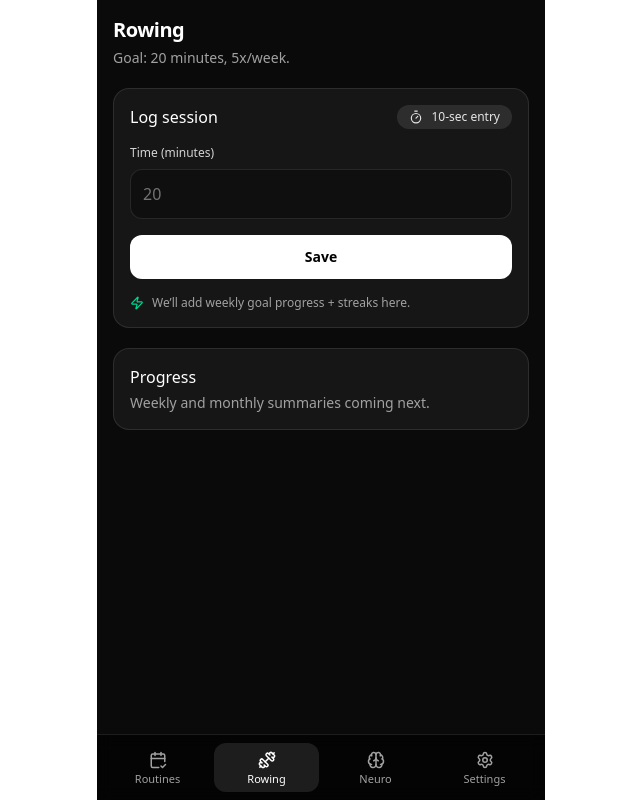
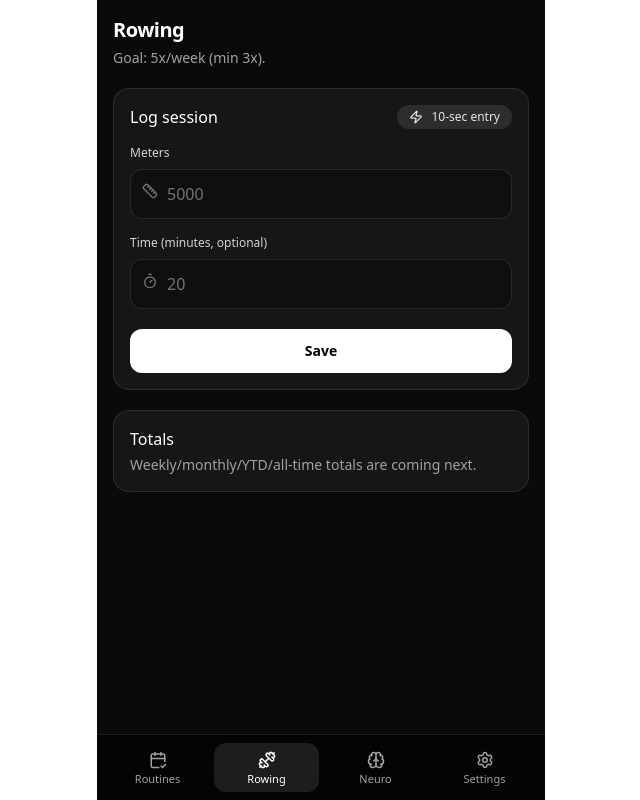
Before and after one commit to DMALUVM/Trackers, a Next.js app: page /app/rowing in a window 1280 px wide. Shown: the whole page, without its empty margins (319-959 px from the left). Built offline with nearby package versions, Linux system fonts and the light colour scheme; no server answers.

Commit message:
Rowing meters logging + progress totals (week/month/YTD/all-time)

```diff
--- a/src/app/app/rowing/page.tsx
+++ b/src/app/app/rowing/page.tsx
@@ -1,46 +1,109 @@
-import { Timer, Zap } from "lucide-react";
+"use client";
+
+import { useMemo, useState } from "react";
+import { Timer, Zap, Ruler } from "lucide-react";
+import { toDateKey } from "@/lib/supabaseData";
+import { addActivityLog } from "@/lib/activity";
 
 export default function RowingPage() {
+  const todayKey = useMemo(() => toDateKey(new Date()), []);
+  const [minutes, setMinutes] = useState<string>("");
+  const [meters, setMeters] = useState<string>("");
+  const [status, setStatus] = useState<string>("");
+
+  const save = async () => {
+    setStatus("Saving...");
+    try {
+      const m = meters.trim() ? Number(meters) : NaN;
+      if (!Number.isFinite(m) || m <= 0) {
+        setStatus("Please enter meters (e.g., 5000). ");
+        return;
+      }
+
+      const min = minutes.trim() ? Number(minutes) : null;
+      const notes = min && Number.isFinite(min) ? `time_min:${min}` : null;
+
+      await addActivityLog({
+        dateKey: todayKey,
+        activityKey: "rowing",
+        value: m,
+        unit: "meters",
+        notes,
+      });
+
+      setStatus("Saved.");
+      setMeters("");
+      setMinutes("");
+      setTimeout(() => setStatus(""), 1200);
+    } catch (e: any) {
+      setStatus(`Save failed: ${e?.message ?? String(e)}`);
+    }
+  };
+
   return (
     <div className="space-y-5">
       <header className="space-y-1">
         <h1 className="text-xl font-semibold tracking-tight">Rowing</h1>
-        <p className="text-sm text-neutral-400">Goal: 20 minutes, 5x/week.</p>
+        <p className="text-sm text-neutral-400">Goal: 5x/week (min 3x).</p>
       </header>
 
       <section className="rounded-2xl border border-white/10 bg-white/5 p-4">
         <div className="flex items-center justify-between">
           <h2 className="text-base font-medium">Log session</h2>
           <span className="inline-flex items-center gap-2 rounded-full bg-white/10 px-3 py-1 text-xs text-neutral-200">
-            <Timer size={14} /> 10-sec entry
+            <Zap size={14} /> 10-sec entry
           </span>
         </div>
 
         <div className="mt-4 grid gap-2">
-          <label className="text-xs font-medium text-neutral-300">Time (minutes)</label>
+          <label className="text-xs font-medium text-neutral-300">Meters</label>
+          <div className="relative">
+            <Ruler size={16} className="absolute left-3 top-3.5 text-neutral-500" />
             <input
-            className="w-full rounded-xl border border-white/10 bg-black/30 px-3 py-3 text-base text-white placeholder:text-neutral-500"
+              className="w-full rounded-xl border border-white/10 bg-black/30 pl-9 pr-3 py-3 text-base text-white placeholder:text-neutral-500"
+              type="number"
+              min={0}
+              step={1}
+              placeholder="5000"
+              inputMode="numeric"
+              value={meters}
+              onChange={(e) => setMeters(e.target.value)}
+            />
+          </div>
+
+          <label className="mt-2 text-xs font-medium text-neutral-300">
+            Time (minutes, optional)
+          </label>
+          <div className="relative">
+            <Timer size={16} className="absolute left-3 top-3.5 text-neutral-500" />
+            <input
+              className="w-full rounded-xl border border-white/10 bg-black/30 pl-9 pr-3 py-3 text-base text-white placeholder:text-neutral-500"
               type="number"
               min={0}
               step={0.1}
               placeholder="20"
               inputMode="decimal"
+              value={minutes}
+              onChange={(e) => setMinutes(e.target.value)}
             />
-          <button className="mt-2 rounded-xl bg-white px-4 py-3 text-sm font-semibold text-black">
+          </div>
+
+          <button
+            className="mt-3 rounded-xl bg-white px-4 py-3 text-sm font-semibold text-black"
+            onClick={save}
+            type="button"
+          >
             Save
           </button>
-        </div>
 
-        <div className="mt-4 flex items-center gap-2 text-xs text-neutral-400">
-          <Zap size={14} className="text-emerald-400" />
-          <span>We’ll add weekly goal progress + streaks here.</span>
+          {status ? <p className="text-xs text-neutral-400">{status}</p> : null}
         </div>
       </section>
 
       <section className="rounded-2xl border border-white/10 bg-white/5 p-4">
-        <h2 className="text-base font-medium">Progress</h2>
+        <h2 className="text-base font-medium">Totals</h2>
         <p className="mt-1 text-sm text-neutral-400">
-          Weekly and monthly summaries coming next.
+          Weekly/monthly/YTD/all-time totals are coming next.
         </p>
       </section>
     </div>
--- /dev/null
+++ b/src/lib/activity.ts
@@ -0,0 +1,66 @@
+import { format } from "date-fns";
+import { supabase } from "@/lib/supabaseClient";
+import { getUserId } from "@/lib/supabaseData";
+
+export type ActivityKey = "rowing" | "walking" | "running";
+export type ActivityUnit = "meters" | "miles";
+
+export function dateKey(d: Date) {
+  return format(d, "yyyy-MM-dd");
+}
+
+export async function addActivityLog(opts: {
+  dateKey: string;
+  activityKey: ActivityKey;
+  value: number;
+  unit: ActivityUnit;
+  notes?: string | null;
+}) {
+  const userId = await getUserId();
+  const { error } = await supabase.from("activity_logs").insert({
+    user_id: userId,
+    date: opts.dateKey,
+    activity_key: opts.activityKey,
+    value: opts.value,
+    unit: opts.unit,
+    notes: opts.notes ?? null,
+  });
+  if (error) throw error;
+}
+
+export async function sumActivity(opts: {
+  from: string;
+  to: string;
+  activityKey: ActivityKey;
+  unit: ActivityUnit;
+}) {
+  const userId = await getUserId();
+  const { data, error } = await supabase
+    .from("activity_logs")
+    .select("value")
+    .eq("user_id", userId)
+    .eq("activity_key", opts.activityKey)
+    .eq("unit", opts.unit)
+    .gte("date", opts.from)
+    .lte("date", opts.to);
+  if (error) throw error;
+  return (data ?? []).reduce((sum, row: any) => sum + Number(row.value ?? 0), 0);
+}
+
+export async function listActivityLogs(opts: {
+  from: string;
+  to: string;
+  activityKey: ActivityKey;
+}) {
+  const userId = await getUserId();
+  const { data, error } = await supabase
+    .from("activity_logs")
+    .select("id,date,activity_key,value,unit,notes")
+    .eq("user_id", userId)
+    .eq("activity_key", opts.activityKey)
+    .gte("date", opts.from)
+    .lte("date", opts.to)
+    .order("date", { ascending: true });
+  if (error) throw error;
+  return data ?? [];
+}
```
Also changed, not shown: src/app/app/routines/progress/page.tsx (+45 -10 lines). Lines whose indentation alone changed are shown as unchanged.
